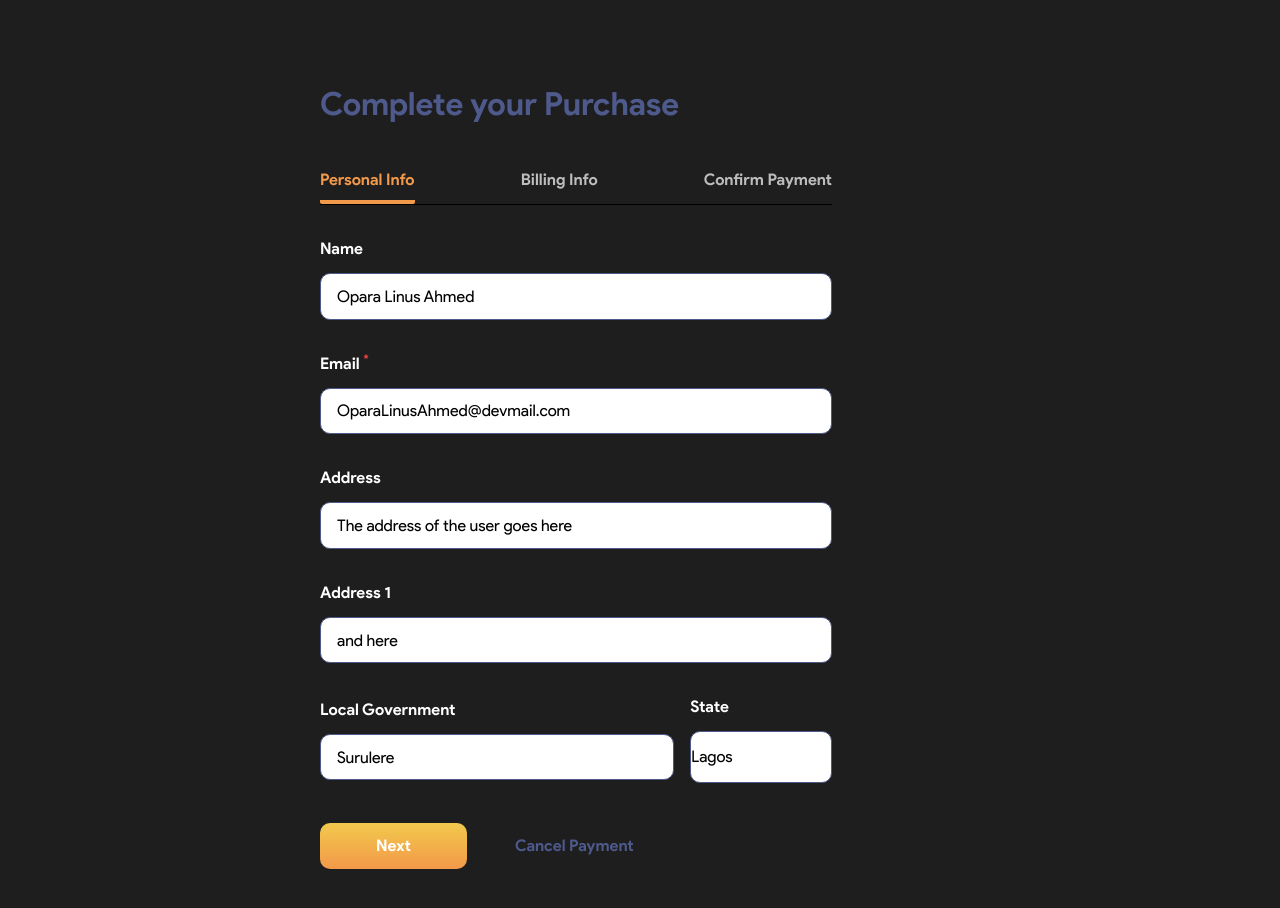
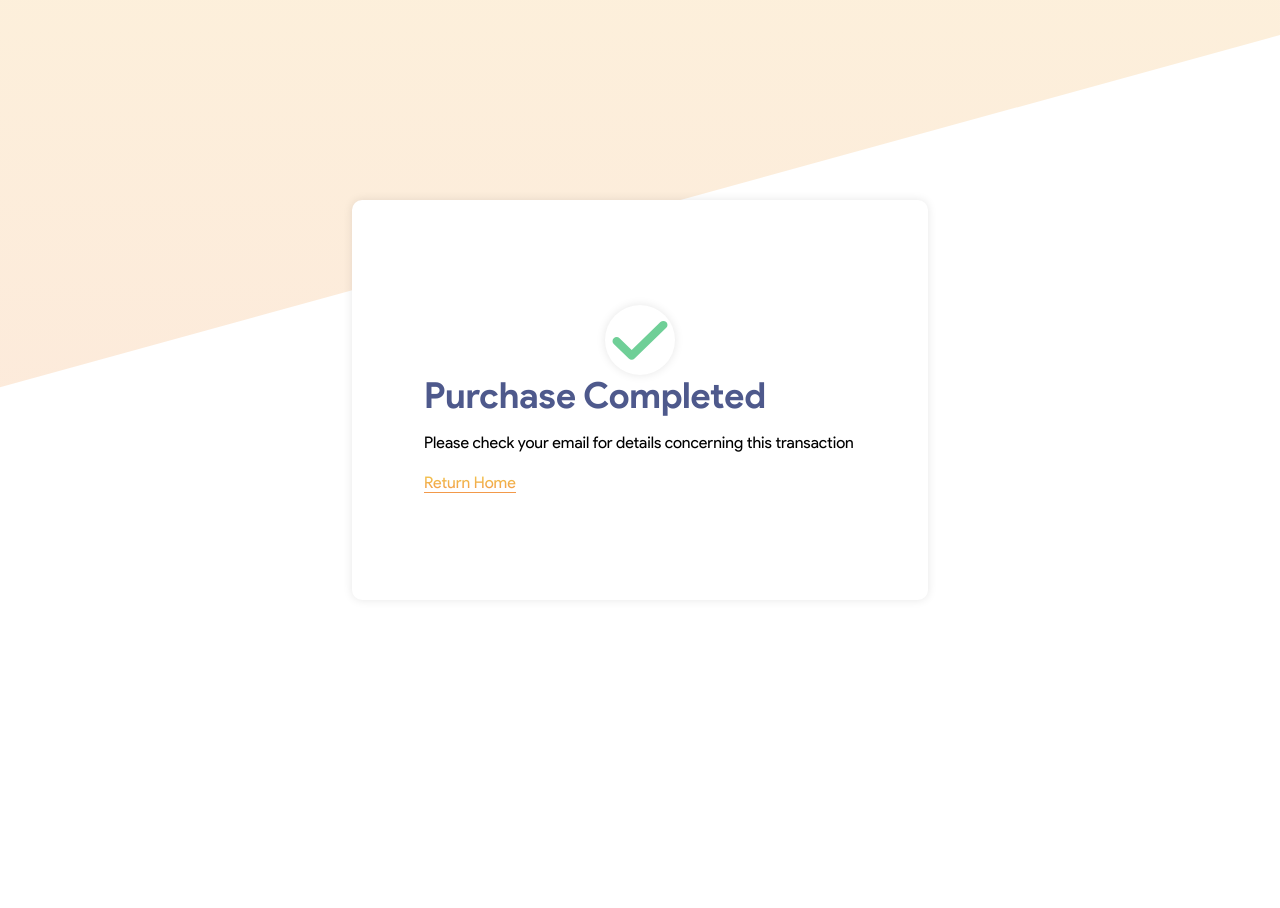
Before and after one commit to Dejare/payment-task-assessment-, a React (Create React App) app: page /complete in a window 1280 px wide. After the commit the page ends 800 px from the top, so only its background shows below. Built offline with nearby package versions, Linux system fonts and the light colour scheme.

Commit message:
fixed bg

```diff
--- a/package.json
+++ b/package.json
@@ -9,7 +9,7 @@
     "node-sass": "^7.0.1",
     "react": "^18.2.0",
     "react-dom": "^18.2.0",
-    "react-router-dom": "^6.3.0",
+    "react-router-dom": "^5.3.3",
     "react-scripts": "5.0.1",
     "react-tabs": "^5.1.0",
     "web-vitals": "^2.1.4"
--- a/src/App.js
+++ b/src/App.js
@@ -1,14 +1,26 @@
-import "./assets/styles/main.scss";
-import { TabSection } from './component/TabSection';
+
+import {
+  BrowserRouter as Router,
+  Switch,
+  Route,
+  Link
+} from "react-router-dom";
+import PurchaseComplete from "./component/PurchaseComplete";
+import Home from "./Home";
+
 
 function App() {
   return (
-    <section className="absolute top-[10%] text-white left-[50%] -translate-x-2/4 md:translate-x-0 md:left-[25%] secc">
-      <div className='heading font-bold'>Complete your Purchase</div>
-
-      {/* TAB SeCtion */}
-      <TabSection />
-    </section>
+    <Router>
+      <Switch>
+        <Route exact path="/">
+          <Home />
+        </Route>
+        <Route exact path="/complete">
+          <PurchaseComplete />
+        </Route>
+      </Switch>
+    </Router>
   );
 }
 
--- /dev/null
+++ b/src/Home.js
@@ -0,0 +1,14 @@
+import React from 'react'
+import { TabSection } from './component/TabSection';
+const Home = () => {
+    return (
+        <section className="absolute top-[10%] text-white left-[50%] -translate-x-2/4 md:translate-x-0 md:left-[25%] secc">
+            <div className='heading font-bold'>Complete your Purchase</div>
+
+            {/* TAB SeCtion */}
+            <TabSection />
+        </section>
+    )
+}
+
+export default Home
--- a/src/assets/styles/main.scss
+++ /dev/null
@@ -1,8 +0,0 @@
-.heading {
-    font-size: 2rem;
-    color: #4e598c;
-}
-
-.secc {
-    font-family: "Product Sans", sans-serif !important;
-}
--- a/src/component/ConfirmPayment.js
+++ b/src/component/ConfirmPayment.js
@@ -5,7 +5,7 @@ export function ConfirmPayment(props) {
 
     return (
         <>
-            <div className='w-full h-full bg-white rounded-t-xl mt-10 items-start'>
+            <div className='w-full h-full bg-white rounded-t-xl mt-10 items-start shadow-xl'>
                 <div className='w-full py-4 bg-[#2F80ED] rounded-t-xl flex flex-row justify-around text-white'>
                     <div>
                         Item name
@@ -33,7 +33,7 @@ export function ConfirmPayment(props) {
                 </div>
             </div>
             <div className='flex flex-row mt-10'>
-                <button className='btn'>Pay</button>
+                <button className='btn'> <a href="/complete">Pay</a></button>
                 <button className='text-[#4E598C] font-bold'>Cancel Payment</button>
             </div>
 
--- a/src/component/PersonalInfo.js
+++ b/src/component/PersonalInfo.js
@@ -1,6 +1,6 @@
 import React from 'react'
 import "./component.scss"
-export function PersonalInfo() {
+export function PersonalInfo({ nextTab }) {
 
 
     return (
@@ -48,7 +48,7 @@ export function PersonalInfo() {
 
 
                 <div className='flex flex-row mb-10'>
-                    <button className='btn'>Next</button>
+                    <button className='btn' onClick={nextTab}>Next</button>
                     <button className='text-[#4E598C] font-bold'>Cancel Payment</button>
                 </div>
             </form>
--- a/src/component/PurchaseComplete.js
+++ b/src/component/PurchaseComplete.js
@@ -1,19 +1,28 @@
-import React from 'react'
-import checkMark from '../assets/images/Vector.svg'
+import React from "react";
+import checkMark from "../assets/images/Vector.svg";
+import "./component.scss";
 const PurchaseComplete = () => {
     return (
-        <div className='purchaseCompleteContainer'>
-            <div>
-                <div>
-                    <img src={checkMark} alt="Purchase Complete" />
+        <div className="purchaseCompleteContainer">
+            <div className="main ">
+                <div className="w-3/4 m-auto">
+                    <div className="imageCircle my-4">
+                        <img src={checkMark} alt="Purchase Complete" />
+                    </div>
+                    <h1 className="text-4xl">Purchase Completed</h1>
+                    <p className="my-4">
+                        Please check your email for details concerning this
+                        transaction
+                    </p>
+                    <button>
+                        <a href="/" className="btnTwo">
+                            Return Home
+                        </a>
+                    </button>
                 </div>
-                <div><h1>Purchase Completed</h1>
-                    <p>Please check your email for details concerning
-                        this transaction</p></div>
-
             </div>
         </div>
-    )
-}
+    );
+};
 
-export default PurchaseComplete
+export default PurchaseComplete;
--- a/src/component/TabSection.js
+++ b/src/component/TabSection.js
@@ -5,19 +5,24 @@ import { BillingInfo } from './BillingInfo'
 import { ConfirmPayment } from './ConfirmPayment'
 export function TabSection(props) {
 
+    const nextTab = (e) => {
+        e.preventDefault()
+
+    }
+
 
     return (
         <>
-            <Tabs className="mt-10" selectedTabClassName='text-[#F2994A] border-b-4 rounded-sm pb-2 border-[#F2994A]'>
+            <Tabs className="mt-10" selectedTabClassName='text-[#F2994A] border-b-[8px] items-center flex rounded-[5px] pb-2 border-[#F2994A] z-10'>
                 <TabList className="flex flex-row w-[90vw] md:w-[40vw] justify-between border-b border-black font-bold text-[#BDBDBD] outline-0" >
                     <Tab className="outline-0">Personal Info</Tab>
                     <Tab className="outline-0">Billing Info</Tab>
-                    <Tab className="outline-0">Confirm Payment</Tab>
+                    <Tab className="outline-0" >Confirm Payment</Tab>
 
                 </TabList>
 
                 <TabPanel>
-                    <PersonalInfo />
+                    <PersonalInfo nextTab={nextTab} />
                 </TabPanel>
                 <TabPanel>
                     <BillingInfo />
--- a/src/component/TableComponent.js
+++ /dev/null
@@ -1,33 +0,0 @@
-import React from 'react'
-
-const TableComponent = ({ data }) => {
-
-    let headings = Object.keys(data[0]);
-    return (
-        <table className='w-full '>
-            <thead className='w-full py-4 bg-[#2F80ED] rounded-t-xl flex justify-around text-white'>
-                <tr className='text-black flex flex-row justify-around w-full'>
-                    {
-                        headings.map(heading => <th>{heading}</th>)
-                    }
-                </tr>
-            </thead>
-            <tbody className='text-black w-full flex flex-col'>
-                {
-                    data.map(item =>
-                        <tr className='w-[100%] flex flex-row justify-around my-4'>
-                            {
-                                headings.map(heading => <td>{item[heading]}</td>)
-                            }
-                        </tr>
-                    )
-                }
-            </tbody>
-        </table>
-    );
-}
-
-
-
-
-export default TableComponent
--- a/src/component/component.scss
+++ b/src/component/component.scss
@@ -16,6 +16,12 @@
     }
 }
 
+label {
+    color: black !important;
+}
+select {
+    border: 1px solid #4e598c;
+}
 .btn {
     background: linear-gradient(180deg, #f2c94c 0%, #f2994a 100%);
     border-radius: 10px;
@@ -29,6 +35,45 @@
     top: 50%;
     left: 50%;
     transform: translate(-50%, -50%);
-    width: 100%;
-    height: 100%;
+    display: flex;
+    align-items: center;
+    justify-content: center;
+    .main {
+        width: 45vw;
+        height: 50vh;
+        background: white;
+        border-radius: 10px;
+        display: flex;
+        align-items: center;
+        justify-content: space-evenly;
+        flex-direction: column;
+        box-shadow: 0px 0px 10px rgba(0, 0, 0, 0.1);
+        h1 {
+            color: #4e598c;
+            font-weight: 700;
+        }
+    }
+    .imageCircle {
+        box-shadow: 0px 0px 10px rgba(0, 0, 0, 0.1);
+        width: 70px;
+        height: 70px;
+        border-radius: 50%;
+        background: #ffffff;
+        display: flex;
+        justify-content: center;
+        align-items: center;
+        margin: 0 auto;
+        img {
+            width: 80%;
+        }
+    }
+    .btnTwo {
+        background: linear-gradient(180deg, #f2c94c 0%, #f2994a 100%);
+        -webkit-background-clip: text;
+        -webkit-text-fill-color: transparent;
+        background-clip: text;
+        text-fill-color: transparent;
+        // text-decoration: underline;
+        border-bottom: 1px solid #f2994a;
+    }
 }
--- a/src/index.css
+++ b/src/index.css
@@ -9,23 +9,32 @@
     src: url("./assets/fonts/Product Sans Bold.ttf") format("truetype");
     font-weight: bold;
 }
-
+* {
+    font-family: "Product Sans" !important;
+}
 html,
 body {
-    background-color: #1e1e1e;
-    /* background-image: url("./assets/images/Vector55.svg"); */
+    /* background-color: #1e1e1e; */
+    background-image: url("./assets/images/Vector55.svg");
     background-repeat: no-repeat;
-    /* background-size: cover; */
+    background-size: cover;
     background-position: center;
-    height: 40%;
+    /* height: 40%; */
     width: 100%;
     margin: 0;
     padding: 0;
     font-family: "Product Sans", sans-serif !important;
 }
-* {
-    font-family: "Product Sans" !important;
+
+.heading {
+    font-size: 2rem;
+    color: #4e598c;
 }
+
+.secc {
+    font-family: "Product Sans", sans-serif !important;
+}
+
 @tailwind base;
 @tailwind components;
 @tailwind utilities;
```
Also changed, not shown: 1 other file (tests, documents, lock files or other folders).
